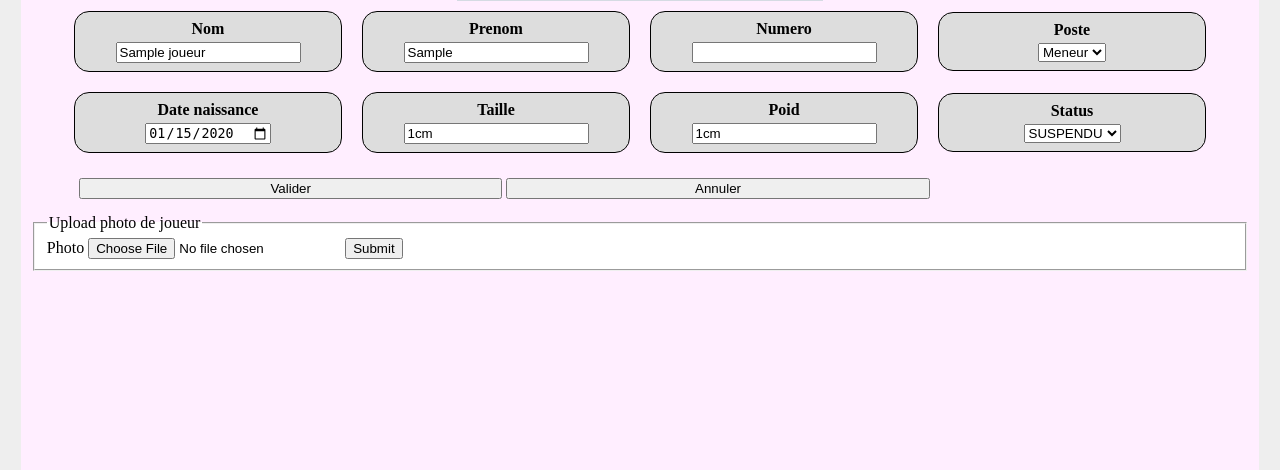
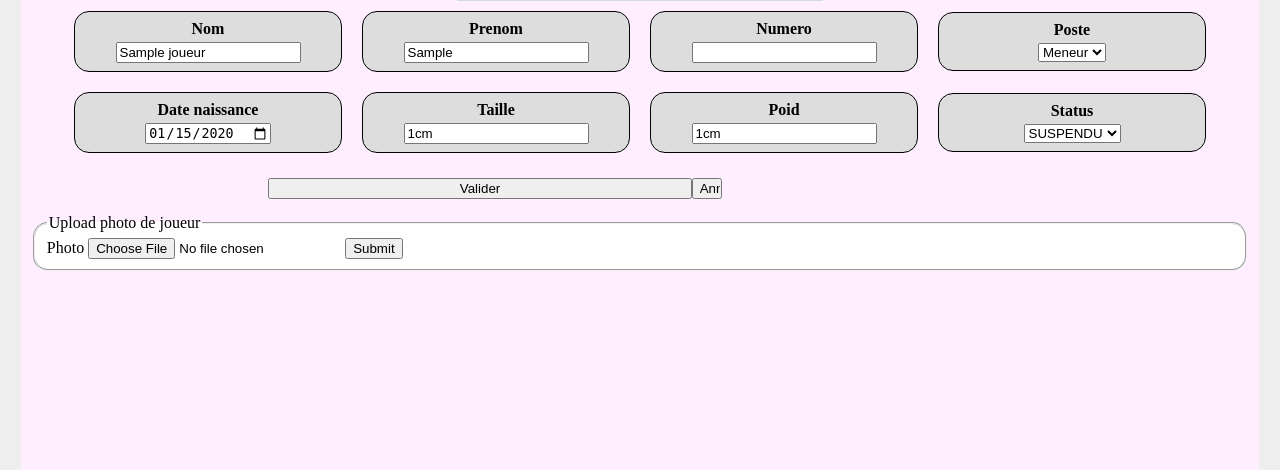
Before and after one commit to shiroling/basketList, a PHP site: page /pagesPhp/ModifierJoueur.php?id=1 in a window 1280 px wide. Shown: the part 340-810 px from the top of the page. Run offline with PHP 8.4, Linux system fonts and the light colour scheme; the visitor is signed in with stand-in values (Sample User, id 1); tables that the repository leaves empty hold one stand-in row (values such as "Sample post"); grey boxes marked "Sample" are stand-in pictures; data that the repository does not hold is empty.

Commit message:
dsqhftkuyi

```diff
--- a/css/Style.css
+++ b/css/Style.css
@@ -72,6 +72,8 @@ main {
     margin: 15px;
     width: 75%;
     height: 100%;
+    display: flex;
+    justify-content: center;
 }
 
 .boutons input{
@@ -93,5 +95,6 @@ nav a input{
 }
 
 fieldset{
+    border-radius: 15px;
     background-color: white;
 }
```
